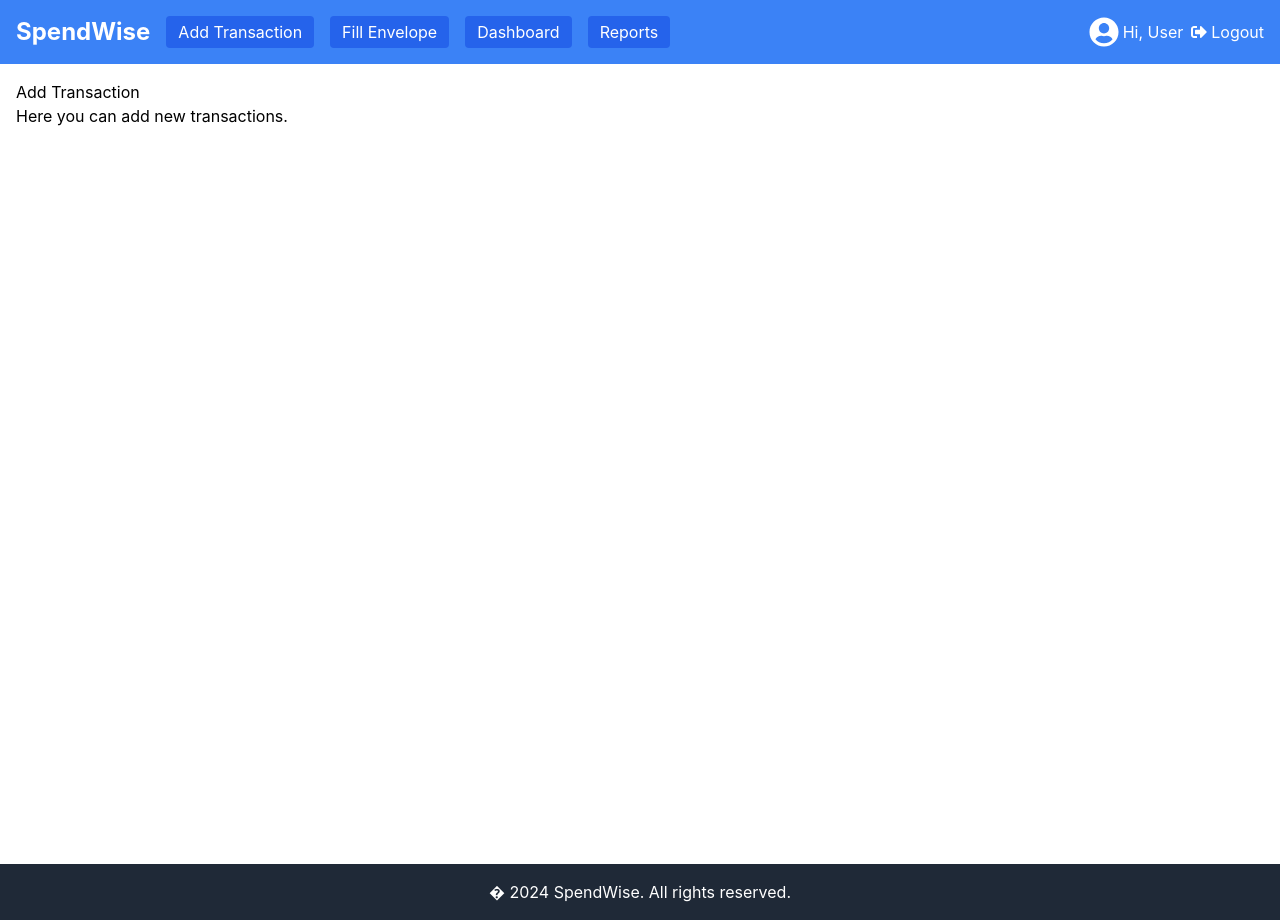
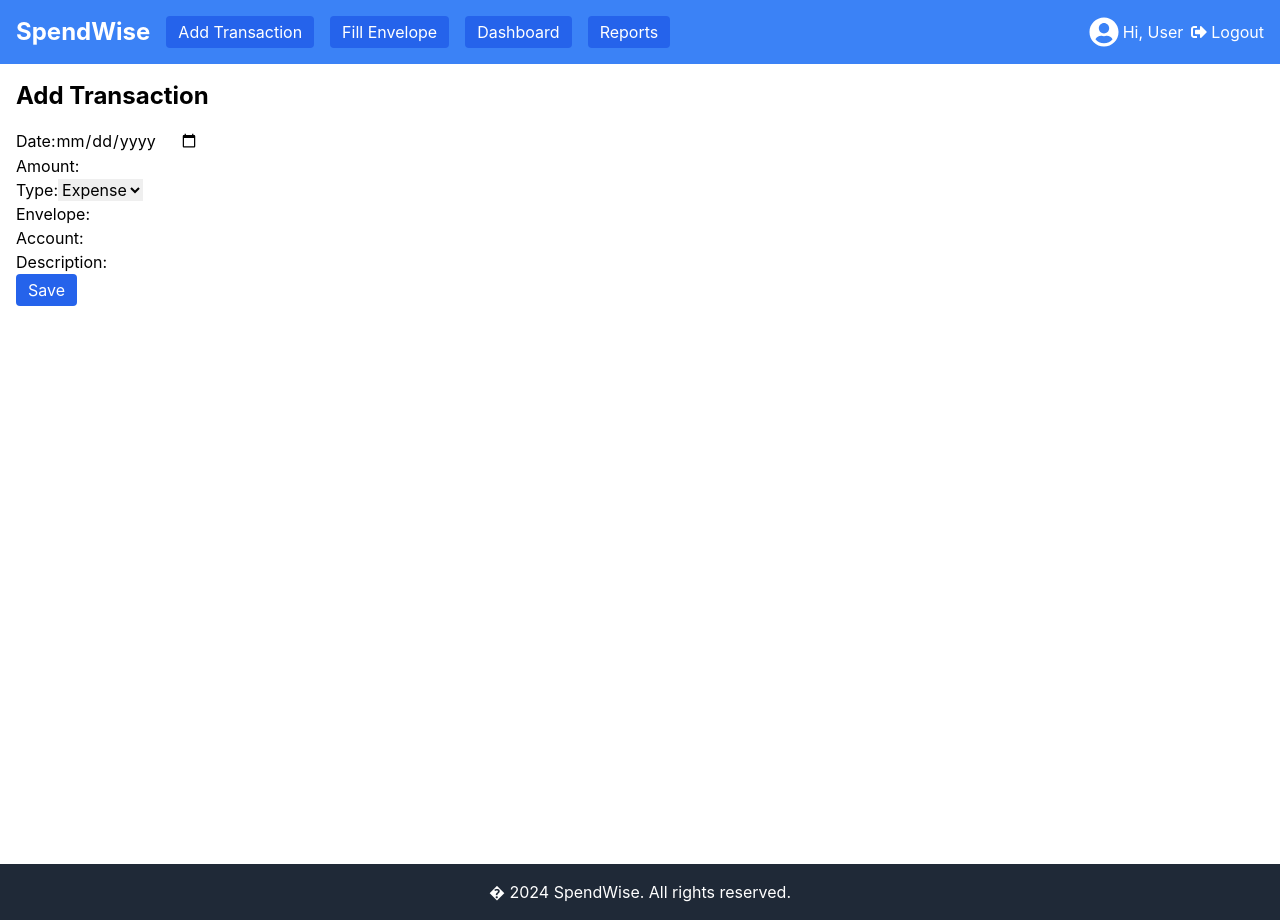
Before and after one commit to sunilpargi/spendwise, a React (Create React App) app: page /add-transaction in a window 1280 px wide. Built offline with nearby package versions, Linux system fonts and the light colour scheme.

Commit message:
Integrated FillEnvelopeForm component and connected it to FillEnvelopePage. Improved envelope filling process

```diff
--- /dev/null
+++ b/src/components/Accounts.js
@@ -0,0 +1,21 @@
+import React from 'react';
+
+const Accounts = ({ accounts, onAddAccount, onEditAccount }) => {
+    return (
+        <div className="accounts">
+            <h2>Accounts</h2>
+            <ul>
+                {accounts.map((account) => (
+                    <li key={account.id}>
+                        <div>{account.name}</div>
+                        <div>Balance: {account.balance}</div>
+                        <button onClick={() => onEditAccount(account)}>Edit</button>
+                    </li>
+                ))}
+            </ul>
+            <button onClick={onAddAccount}>Add Account</button>
+        </div>
+    );
+};
+
+export default Accounts;
--- /dev/null
+++ b/src/components/Envelopes.js
@@ -0,0 +1,21 @@
+import React from 'react';
+
+const Envelopes = ({ envelopes, onAddEnvelope, onEditEnvelope }) => {
+    return (
+        <div className="envelopes">
+            <h2>Envelopes</h2>
+            <ul>
+                {envelopes.map((envelope) => (
+                    <li key={envelope.id}>
+                        <div>{envelope.name}</div>
+                        <div>Budget: {envelope.budget}</div>
+                        <button onClick={() => onEditEnvelope(envelope)}>Edit</button>
+                    </li>
+                ))}
+            </ul>
+            <button onClick={onAddEnvelope}>Add Envelope</button>
+        </div>
+    );
+};
+
+export default Envelopes;
--- /dev/null
+++ b/src/components/FillEnvelopeForm.js
@@ -0,0 +1,39 @@
+import React, { useState } from 'react';
+const FillEnvelopeForm = ({ envelopes, onSubmit }) => {
+    const [formData, setFormData] = useState({});
+
+    const handleChange = (envelopeId, fillAmount) => {
+        setFormData((prevData) => ({
+            ...prevData,
+            [envelopeId]: fillAmount,
+        }));
+    };
+
+    const handleSubmit = (event) => {
+        event.preventDefault();
+        onSubmit(formData);
+    };
+
+    return (
+        <form onSubmit={handleSubmit} className="fill-envelope-form">
+            {envelopes.map((envelope) => (
+                <div key={envelope.id} className="envelope-fill-item">
+                    <label>{envelope.name}</label>
+                    <input
+                        type="number"
+                        value={formData[envelope.id] || ''}
+                        onChange={(event) =>
+                            handleChange(envelope.id, event.target.value)
+                        }
+                        className="fill-amount-input"
+                    />
+                </div>
+            ))}
+            <button type="submit" className="btn-submit">
+                Save
+            </button>
+        </form>
+    );
+};
+
+export default FillEnvelopeForm;
--- /dev/null
+++ b/src/components/TransactionForm.js
@@ -0,0 +1,101 @@
+import React, { useState } from 'react';
+
+const TransactionForm = ({ onSubmit }) => {
+    const [formData, setFormData] = useState({
+        date: '',
+        amount: '',
+        type: 'expense',
+        envelope: '',
+        account: '',
+        description: '',
+    });
+
+    const handleChange = (e) => {
+        const { name, value } = e.target;
+        setFormData((prevData) => ({
+            ...prevData,
+            [name]: value,
+        }));
+    };
+
+    const handleSubmit = (e) => {
+        e.preventDefault();
+        onSubmit(formData);
+        setFormData({
+            date: '',
+            amount: '',
+            type: 'expense',
+            envelope: '',
+            account: '',
+            description: '',
+        });
+    };
+
+    return (
+        <form onSubmit={handleSubmit} className="transaction-form">
+            <div className="form-group">
+                <label>Date:</label>
+                <input
+                    type="date"
+                    name="date"
+                    value={formData.date}
+                    onChange={handleChange}
+                    required
+                />
+            </div>
+            <div className="form-group">
+                <label>Amount:</label>
+                <input
+                    type="number"
+                    name="amount"
+                    value={formData.amount}
+                    onChange={handleChange}
+                    required
+                />
+            </div>
+            <div className="form-group">
+                <label>Type:</label>
+                <select name="type" value={formData.type} onChange={handleChange}>
+                    <option value="expense">Expense</option>
+                    <option value="income">Income</option>
+                </select>
+            </div>
+            {formData.type === 'expense' && (
+                <div className="form-group">
+                    <label>Envelope:</label>
+                    <input
+                        type="text"
+                        name="envelope"
+                        value={formData.envelope}
+                        onChange={handleChange}
+                        required
+                    />
+                </div>
+            )}
+            <div className="form-group">
+                <label>Account:</label>
+                <input
+                    type="text"
+                    name="account"
+                    value={formData.account}
+                    onChange={handleChange}
+                    required
+                />
+            </div>
+            <div className="form-group">
+                <label>Description:</label>
+                <input
+                    type="text"
+                    name="description"
+                    value={formData.description}
+                    onChange={handleChange}
+                />
+            </div>
+            <button type="submit" className="btn bg-blue-600 text-white px-3 py-1 rounded">
+                Save
+            </button>
+        </form>
+    );
+};
+
+export default TransactionForm;
--- a/src/pages/AddTransactionPage.js
+++ b/src/pages/AddTransactionPage.js
@@ -1,12 +1,23 @@
 import React from 'react';
+import TransactionForm from '../components/TransactionForm';
 
 const AddTransactionPage = () => {
+    const handleSubmit = (transactionData) => {
+        // Handle the transaction data here
+        // For example, add the transaction data to a state management system
+        console.log('Transaction submitted:', transactionData);
+
+        // Perform other actions as needed (e.g., updating state, API call, etc.)
+    };
+
     return (
-        <div className="p-4">
-            <h1>Add Transaction</h1>
-            <p>Here you can add new transactions.</p>
+        <div className="add-transaction-page p-4">
+            <h1 className="text-2xl font-bold mb-4">Add Transaction</h1>
+            {/* Use the TransactionForm component */}
+            <TransactionForm onSubmit={handleSubmit} />
         </div>
     );
+
 };
 
 export default AddTransactionPage;
--- a/src/pages/FillEnvelopePage.js
+++ b/src/pages/FillEnvelopePage.js
@@ -1,10 +1,22 @@
 import React from 'react';
+import FillEnvelopeForm from '../components/FillEnvelopeForm';
+
 
 const FillEnvelopePage = () => {
+    const [envelopes, setEnvelopes] = useState([
+        // Add envelope data here
+        // Example: { id: '1', name: 'Groceries', amount: 0 }
+    ]);
+
+    const handleFormSubmit = (formData) => {
+        // Process the formData and update envelopes
+        console.log('Form data:', formData);
+    };
+
     return (
-        <div className="p-4">
-            <h1>Fill Envelope</h1>
-            <p>Here you can fill envelopes with money.</p>
+        <div className="fill-envelope-page">
+            <h1>Fill Envelopes</h1>
+            <FillEnvelopeForm envelopes={envelopes} onSubmit={handleFormSubmit} />
         </div>
     );
 };
```
